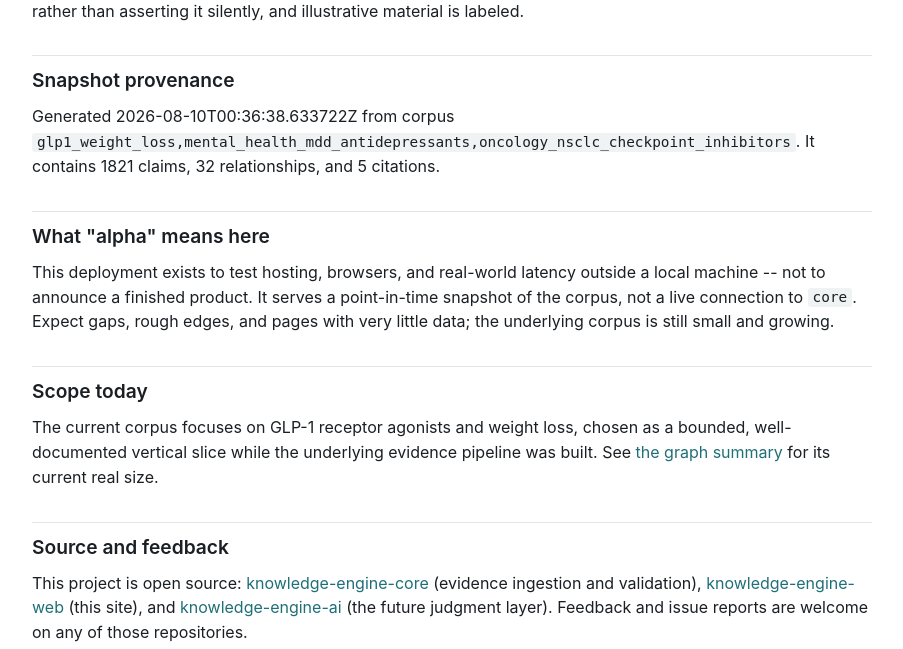
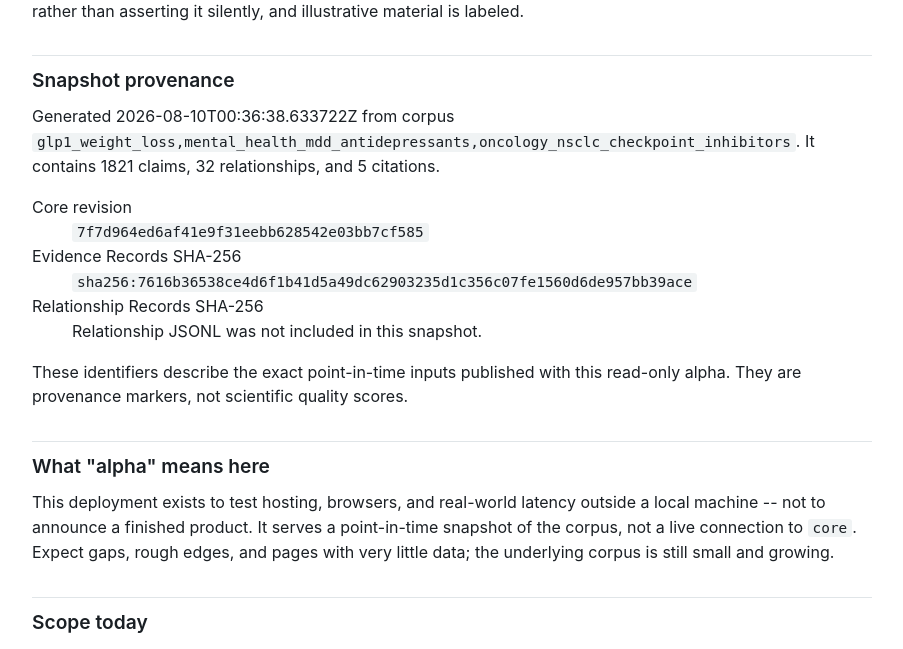
Before and after one commit to jweter/knowledge-engine-web, a FastAPI app: page /about in a window 1280 px wide. Shown: the part 532-1181 px from the top of the page, without its empty margins (188-1091 px from the left). Run offline with FastAPI, Linux system fonts and the light colour scheme; some libraries are stand-ins or nearby versions.

Commit message:
Expose complete snapshot provenance on About page

```diff
--- a/knowledge_engine_web/templates/about.html
+++ b/knowledge_engine_web/templates/about.html
@@ -36,7 +36,7 @@
   material is labeled.
 </p>
 
-<h2>Snapshot provenance</h2>
+<h2 id="snapshot">Snapshot provenance</h2>
 {% if snapshot.metadata %}
 <p>
   Generated {{ snapshot.metadata.generated_at }} from corpus
@@ -44,6 +44,25 @@
   {{ snapshot.metadata.claims_count }} claims,
   {{ snapshot.metadata.relationships_count }} relationships, and
   {{ snapshot.metadata.citations_count }} citations.
+</p>
+<dl>
+  <dt>Core revision</dt>
+  <dd>
+    {% if snapshot.metadata.core_commit %}<code>{{ snapshot.metadata.core_commit }}</code>
+    {% else %}Unavailable in this snapshot.{% endif %}
+  </dd>
+  <dt>Evidence Records SHA-256</dt>
+  <dd><code>{{ snapshot.metadata.evidence_records_sha256 }}</code></dd>
+  <dt>Relationship Records SHA-256</dt>
+  <dd>
+    {% if snapshot.metadata.relationship_records_sha256 %}
+    <code>{{ snapshot.metadata.relationship_records_sha256 }}</code>
+    {% else %}{{ snapshot.metadata.relationship_records_note }}{% endif %}
+  </dd>
+</dl>
+<p>
+  These identifiers describe the exact point-in-time inputs published with this
+  read-only alpha. They are provenance markers, not scientific quality scores.
 </p>
 {% else %}<p class="empty-state">{{ snapshot.unavailable_reason }}</p>{% endif %}
 
```
